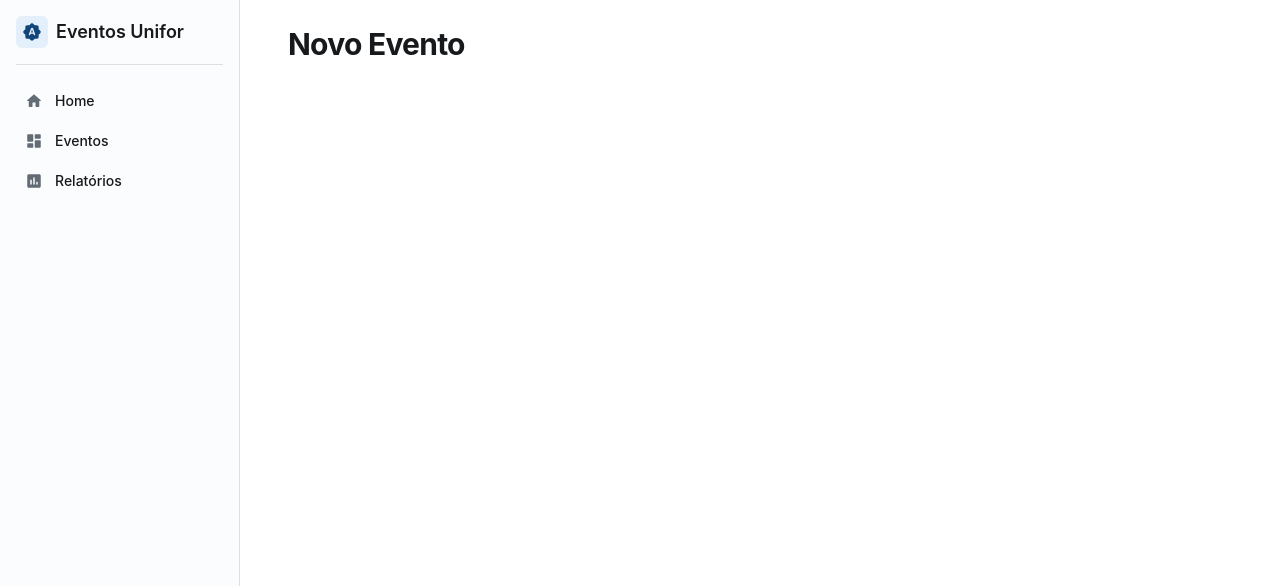
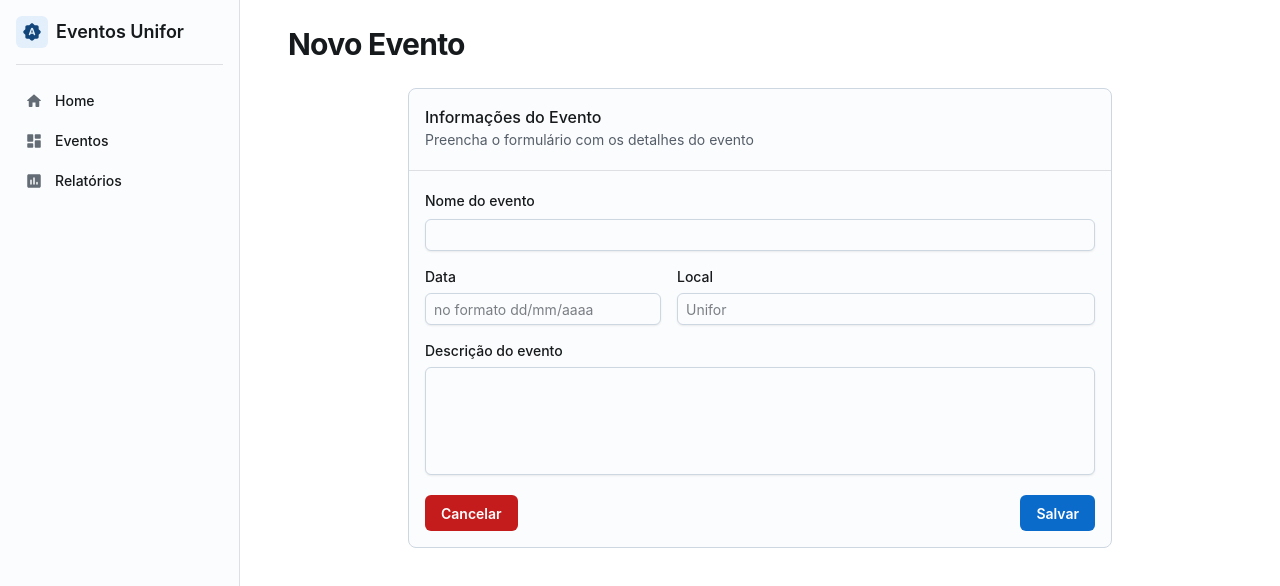
Before and after one commit to cllarinharc/pataformaEventos, a React (Vite) app: page /events/add in a window 1280 px wide. Shown: the top 586 px of the page. Built offline with nearby package versions, Linux system fonts and the light colour scheme.

Commit message:
incluindo pagina para criar eventos /AddEventos

```diff
--- a/src/Components/Events/AddEvents.jsx
+++ b/src/Components/Events/AddEvents.jsx
@@ -1,27 +1,146 @@
 import * as React from "react";
+import { useState } from "react";
+import { Link, useNavigate } from "react-router-dom";
 
-import Button from "@mui/joy/Button";
+import Box from '@mui/joy/Box';
+import Button from '@mui/joy/Button';
+import Card from "@mui/joy/Card";
+import CardContent from "@mui/joy/CardContent";
+import Stack from "@mui/joy/Stack";
 import Typography from "@mui/joy/Typography";
-import Table from '@mui/joy/Table';
-import Sheet from '@mui/joy/Sheet';
-import Box from '@mui/joy/Box';
+import Divider from "@mui/joy/Divider";
 
-function createData(nome, data, local, programacao, maisInformacoes) {
-  return { nome, data, local, programacao, maisInformacoes };
-}
-
-const rows = [];
+import FormLabel from "@mui/joy/FormLabel";
+import FormControl from "@mui/joy/FormControl";
+import { Input, Textarea } from "@mui/joy";
 
 export default function AddEvents() {
+  const [eventName, setEventName] = useState("");
+  const [eventDate, setEventDate] = useState("");
+  const [eventAddress, setEventAddress] = useState("");
+  const [eventDetails, setEventDetails] = useState("");
+  const navigate = useNavigate();
+
+  const handleSubmit = (event) => {
+    event.preventDefault();
+    console.log("Dados do evento:", { eventName, eventDate, eventAddress, eventDetails });
+
+    /* navigate("/events"); */
+  };
   return (
     <>
+      <Box sx={{ flex: 1, width: '100%' }}>
+      <Box
+        sx={{
+          position: 'sticky',
+          top: { sm: -100, md: -110 },
+          bgcolor: 'background.body',
+          zIndex: 9995,
+        }}
+      ></Box>
         <Typography level="h2" component="h1">
             Novo Evento
         </Typography>
+        <form onSubmit={handleSubmit}>
+        <Stack
+        spacing={4}
+        sx={{
+          display: 'flex',
+          maxWidth: '800px',
+          mx: 'auto',
+          px: { xs: 2, md: 6 },
+          py: { xs: 2, md: 3 },
+        }}
+      >
+        <Card>
+          <Box sx={{ mb: 1 }}>
+            <Typography level="title-md">Informações do Evento</Typography>
+            <Typography level="body-sm">
+              Preencha o formulário com os detalhes do evento
+            </Typography>
+          </Box>
+          <Divider />
+          <Stack
+            direction="row"
+            spacing={3}
+            sx={{ display: { xs: 'none', md: 'flex' }, my: 1 }}
+          >
+            <Stack spacing={2} sx={{ flexGrow: 1 }}>
+              <Stack spacing={1}>
+                <FormLabel>Nome do evento</FormLabel>
+                <FormControl
+                  sx={{ display: { sm: 'flex-column', md: 'flex-row' }, gap: 2 }}
+                >
+                  <Input
+                    size="sm"
+                    placeholder=""
+                    value={eventName}
+                    onChange={(e) => setEventName(e.target.value)}
+                   />
+                </FormControl>
+              </Stack>
+              <Stack direction="row" spacing={2}>
+                <FormControl>
+                  <FormLabel>Data</FormLabel>
+                  <Input
+                    size="sm"
+                    placeholder="no formato dd/mm/aaaa"
+                    value={eventDate}
+                    onChange={(e) => setEventDate(e.target.value)}
+                    />
+                </FormControl>
+                <FormControl sx={{ flexGrow: 1 }}>
+                  <FormLabel>Local</FormLabel>
+                  <Input
+                    size="sm"
+                    type="text"
+                    placeholder="Unifor"
+                    defaultValue="Unifor"
+                    sx={{ flexGrow: 1 }}
+                    value={eventAddress}
+                    onChange={(e) => setEventAddress(e.target.value)}
+                  />
+                </FormControl>
+              </Stack>
 
-        <Sheet variant="soft" sx={{ pt: 1, borderRadius: 'sm' }}>
-
-        </Sheet>
+              <div>
+              <FormControl sx={{ display: { sm: 'contents' } }}>
+                  <FormLabel>Descrição do evento</FormLabel>
+                  <Textarea
+                    minRows={4}
+                    sx={{ flexGrow: 1 }}
+                    value={eventDetails}
+                    onChange={(e) => setEventDetails(e.target.value)}
+                  />
+                </FormControl>
+              </div>
+            </Stack>
+          </Stack>
+          <CardContent orientation="horizontal">
+        <Button
+          variant="solid"
+          size="md"
+          color="danger"
+          sx={{ fontWeight: 600 }}
+          onClick={() => navigate(-1)}
+        >
+          Cancelar
+        </Button>
+        <Button
+          variant="solid"
+          size="md"
+          color="primary"
+          type="submit"
+          aria-label="Explore Bahamas Islands"
+          sx={{ ml: 'auto', alignSelf: 'center', fontWeight: 600 }}
+        >
+          Salvar
+        </Button>
+        </CardContent>
+        </Card>
+      </Stack>
+      </form>
+      </Box>
     </>
   );
 }
```
